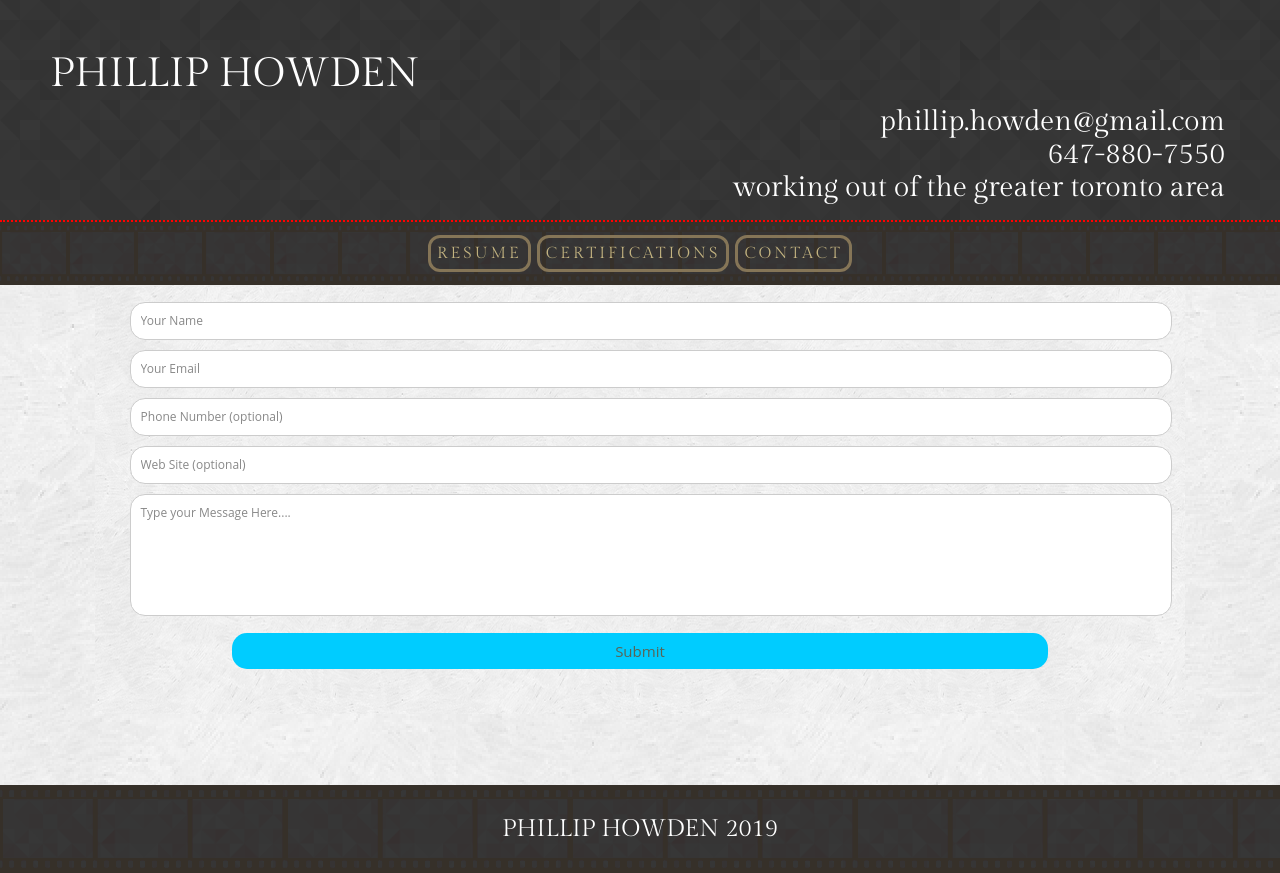
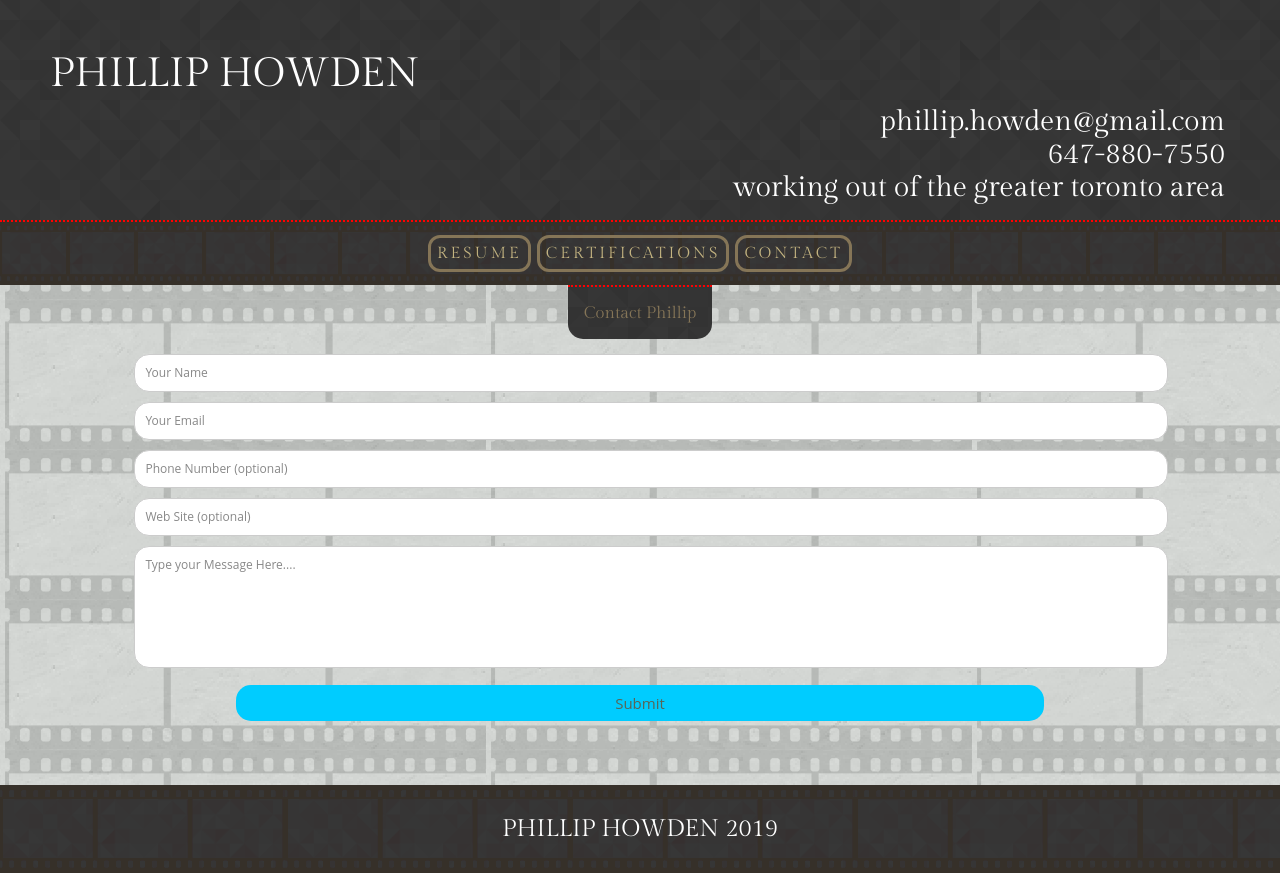
Before and after one commit to CarmenSelene/philhowden, a React (Create React App) app in the folder client/: page /contact in a window 1280 px wide. Built offline with nearby package versions, Linux system fonts and the light colour scheme; a web font is replaced by a local one.

Commit message:
navmenu fixes

```diff
--- a/client/src/index.css
+++ b/client/src/index.css
@@ -3,7 +3,9 @@ body {
   font-family: 'Gilda Display', sans-serif;
   text-align: center;
   font-size: 24px;
-  background-image: url("./assets/textures/scribble_light_@2X.png");
+  background-image: url("./assets/textures/tape-light.png");
+  background-size: auto;
+  background-position: fixed;
   background-color: #586556;
 }
 
--- a/client/src/pages/Contact/Contact.css
+++ b/client/src/pages/Contact/Contact.css
@@ -4,14 +4,27 @@
 
 .contactblock {
 	margin: 0px;
-	padding: 2px;
-	display: flex;
-  }
+	padding: 8px;
+	padding-top: 0px;
+	}
+
+.contactNav {
+	display: inline-flex;
+	margin: 0px;
+	padding: 8px;
+	background-image: url("../../assets/textures/prism.png");
+	border-width: 2px 0px 0px 0px;
+	border-color: red;
+	border-style: dotted;
+	border-radius: 0px 0px 15px 15px;
+	color: #857557;
+	font-size: 20px;
+}
 
 #contact input[type="text"], #contact input[type="email"], #contact input[type="tel"], #contact input[type="url"], #contact textarea, #contact button[type="submit"] { font:400 12px/16px "Open Sans", Helvetica, Arial, sans-serif; }
 
 #contact {
-	background-image: url("../../assets/textures/scribble_light.png");
+	background-blend-mode: inherit;
 	padding:35px;
 	padding-top: 15px;
   margin: auto;
--- a/client/src/pages/Contact/Contact.js
+++ b/client/src/pages/Contact/Contact.js
@@ -4,6 +4,11 @@ import "./Contact.css";
 function Contact() {
     return (
         <div className="contactblock">
+        <nav className="contactNav" >
+                    <ul>
+                        <li><small>Contact Phillip</small></li>
+                    </ul>
+                </nav>
             <form id="contact" action="https://formspree.io/phillip.howden@gmail.com" method="post">
                 <input type="hidden" name="_subject" value="Website Contact Form" className="hideMe" />
                 <input type="hidden" name="_format" value="plain" className="hideMe" />
--- a/client/src/pages/Resume/Resume.css
+++ b/client/src/pages/Resume/Resume.css
@@ -4,6 +4,7 @@
     margin: auto;
     cursor: grab;
     padding: 30px;
+    padding-top: 0px;
   }
 
   .resumeTitle {
@@ -27,3 +28,16 @@
     margin-right: 10px;
     font-size: 16px;
   }
+
+  .resumeNav {
+    display: inline-flex;
+    margin: 0px;
+    padding: 8px;
+    background-image: url("../../assets/textures/prism.png");
+    border-width: 2px 0px 0px 0px;
+    border-color: red;
+    border-style: dotted;
+    border-radius: 0px 0px 15px 15px;
+    color: #857557;
+    font-size: 20px;
+  }
--- a/client/src/pages/Resume/Resume.js
+++ b/client/src/pages/Resume/Resume.js
@@ -30,7 +30,11 @@ class Resume extends React.Component {
     render() {
         return (
             <div className="resumeblock">
-                <small className="clickTo"> ~ click to expand ~ </small>
+                <nav className="resumeNav" >
+                    <ul>
+                        <li><small>Click to Expand</small></li>
+                    </ul>
+                </nav>
                 <button className="scrollToTopButton" onClick={() => { this.scrollToTop() }} >Return to Top</button>
                 <strong className="resumeTitle" onClick={() => { this.toggleShow("certShow") }}><i className="fas fa-plus addpadd"></i>  Certifications and Training</strong>
                 <Animate
@@ -50,12 +54,14 @@ class Resume extends React.Component {
                     start={{
                         opacity: 0,
                         height: 0,
-                        background: "#C4B481"                    }}
+                        background: "#C4B481"
+                    }}
                     leave={{
                         // these styles will be applied when the component leaves
                         opacity: 0,
                         height: 0,
-                        background: "#C4B481"                    }}
+                        background: "#C4B481"
+                    }}
                 >
                     {/* Certifications */}
                     <table>
@@ -109,12 +115,14 @@ class Resume extends React.Component {
                     start={{
                         opacity: 0,
                         height: 0,
-                        background: "#C4B481"                    }}
+                        background: "#C4B481"
+                    }}
                     leave={{
                         // these styles will be applied when the component leaves
                         opacity: 0,
                         height: 0,
-                        background: "#C4B481"                    }}
+                        background: "#C4B481"
+                    }}
                 >
                     {/* VTR Assistant */}
                     <table >
@@ -148,12 +156,14 @@ class Resume extends React.Component {
                     start={{
                         opacity: 0,
                         height: 0,
-                        background: "#C4B481"                    }}
+                        background: "#C4B481"
+                    }}
                     leave={{
                         // these styles will be applied when the component leaves
                         opacity: 0,
                         height: 0,
-                        background: "#C4B481"                    }}
+                        background: "#C4B481"
+                    }}
                 >
                     {/* Gaffer Work Experience */}
                     <table>
@@ -184,12 +194,14 @@ class Resume extends React.Component {
                     start={{
                         opacity: 0,
                         height: 0,
-                        background: "#C4B481"                    }}
+                        background: "#C4B481"
+                    }}
                     leave={{
                         // these styles will be applied when the component leaves
                         opacity: 0,
                         height: 0,
-                        background: "#C4B481"                    }}
+                        background: "#C4B481"
+                    }}
                 >
                     {/* Daily Electric Experience */}
                     <table>
@@ -235,12 +247,14 @@ class Resume extends React.Component {
                     start={{
                         opacity: 0,
                         height: 0,
-                        background: "#C4B481"                    }}
+                        background: "#C4B481"
+                    }}
                     leave={{
                         // these styles will be applied when the component leaves
                         opacity: 0,
                         height: 0,
-                        background: "#C4B481"                    }}
+                        background: "#C4B481"
+                    }}
                 >
                     {/* Daily Grip Experience */}
                     <table>
@@ -271,12 +285,14 @@ class Resume extends React.Component {
                     start={{
                         opacity: 0,
                         height: 0,
-                        background: "#C4B481"                    }}
+                        background: "#C4B481"
+                    }}
                     leave={{
                         // these styles will be applied when the component leaves
                         opacity: 0,
                         height: 0,
-                        background: "#C4B481"                    }}
+                        background: "#C4B481"
+                    }}
                 >
                     {/* Production Assistant Work Experience */}
                     <table>
@@ -751,12 +767,14 @@ class Resume extends React.Component {
                     start={{
                         opacity: 0,
                         height: 0,
-                        background: "#C4B481"                    }}
+                        background: "#C4B481"
+                    }}
                     leave={{
                         // these styles will be applied when the component leaves
                         opacity: 0,
                         height: 0,
-                        background: "#C4B481"                    }}
+                        background: "#C4B481"
+                    }}
                 >
                     <table>
                         <tbody className="resumeTable">
```
Also changed, not shown: client/src/assets/textures/tape-light.png (added).
